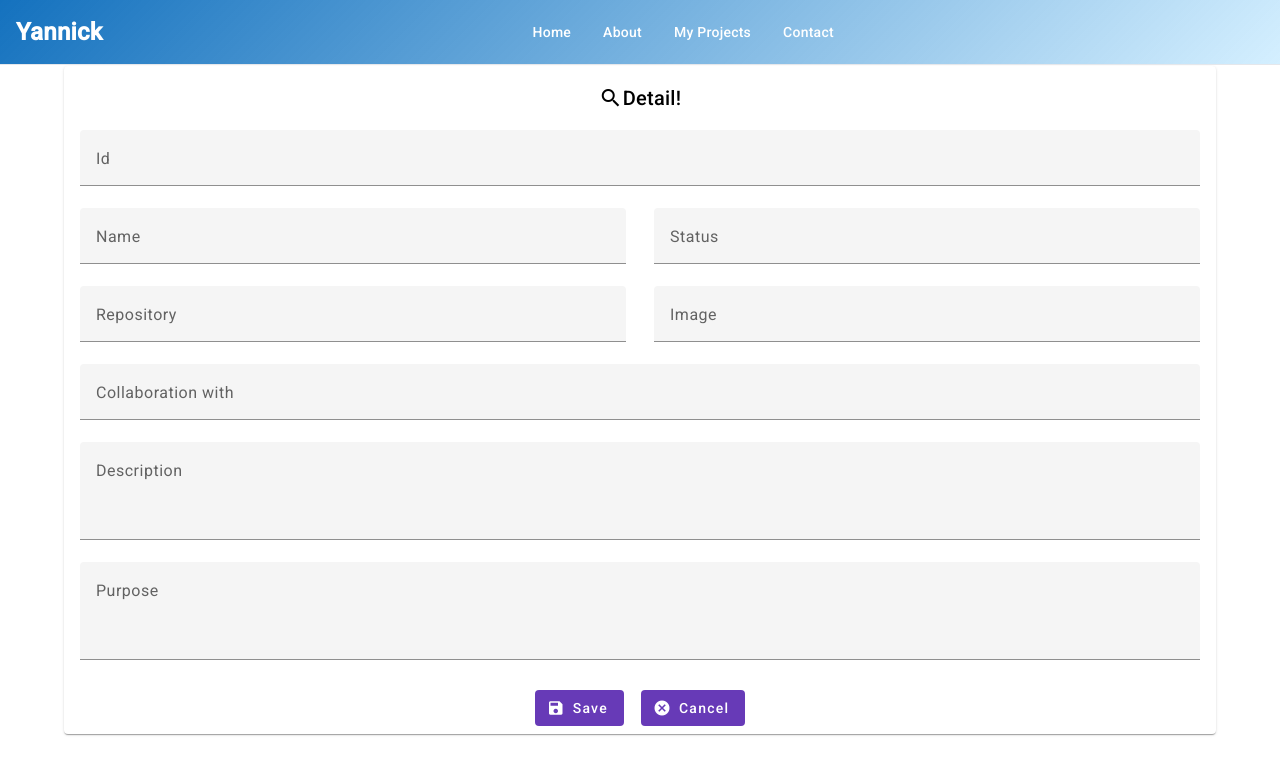
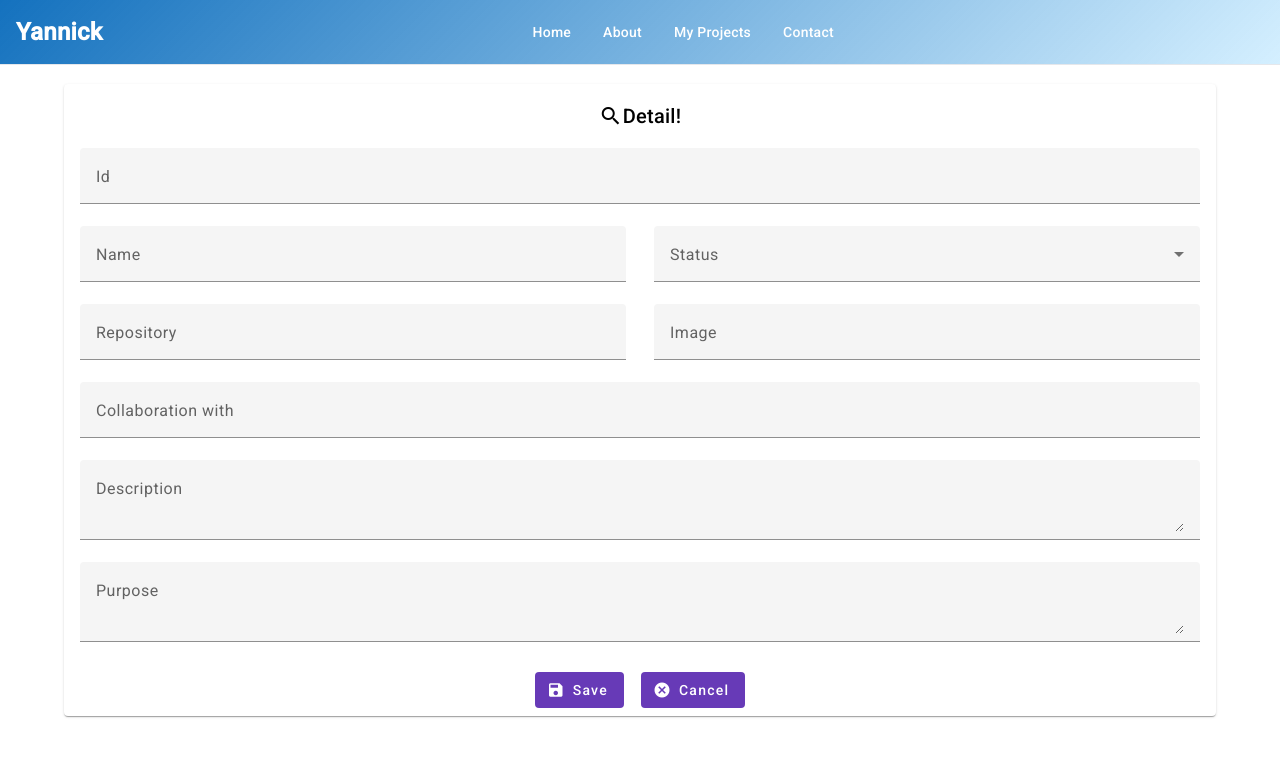
Before and after one commit to yativilli/personal_website, an Angular app in the folder personal/: page /projects/new in a window 1280 px wide. Shown: the top 774 px of the page. Built offline with nearby package versions, Linux system fonts and the light colour scheme.

Commit message:
Changed some inputs from text to other - select or textarea

```diff
--- a/personal/src/app/Components/my-projects-detail/my-projects-detail.component.html
+++ b/personal/src/app/Components/my-projects-detail/my-projects-detail.component.html
@@ -38,7 +38,11 @@
 
             <mat-form-field class="example-full-width">
               <mat-label>Status</mat-label>
-              <input class="form-control" [ngModel]="status" [disabled]="checkType()" name="status" matInput value="">
+              <mat-select class="form-control" [ngModel]="status" [disabled]="checkType()" name="status" matInput value="">
+                <mat-option value="Completed">Completed</mat-option>
+                <mat-option value="Planning">Planning</mat-option>
+                <mat-option value="In Progress">In Progress</mat-option>
+              </mat-select>
             </mat-form-field>
           </div>
 
@@ -65,12 +69,12 @@
           <div class="lowerWrapper">
             <mat-form-field class="example-full-width">
               <mat-label>Description</mat-label>
-              <input class="form-control" [ngModel]="description" name="description" [disabled]="checkType()" matInput value="">
+              <textarea  class="form-control" [ngModel]="description" name="description" [disabled]="checkType()" matInput value=""></textarea>
             </mat-form-field>
 
             <mat-form-field class="example-full-width">
               <mat-label>Purpose</mat-label>
-              <input class="form-control" [ngModel]="purpose" name="purpose" [disabled]="checkType()" matInput value="">
+              <textarea  class="form-control" [ngModel]="purpose" name="purpose" [disabled]="checkType()" matInput value=""></textarea>
             </mat-form-field>
           </div>
 
--- a/personal/src/app/Components/my-projects-detail/my-projects-detail.component.scss
+++ b/personal/src/app/Components/my-projects-detail/my-projects-detail.component.scss
@@ -39,9 +39,12 @@ mat-card-actions {
   flex-direction: column;
 }
 
-.lowerWrapper > mat-form-field {
+div.lowerWrapper > mat-form-field {
   width: 100%;
-  height: 15vh;
+}
+
+textarea{
+  height: 20vh
 }
 
 div {
```
Also changed, not shown: personal/src/app/Components/my-projects-detail/my-projects-detail.component.ts (+16 -10 lines).
